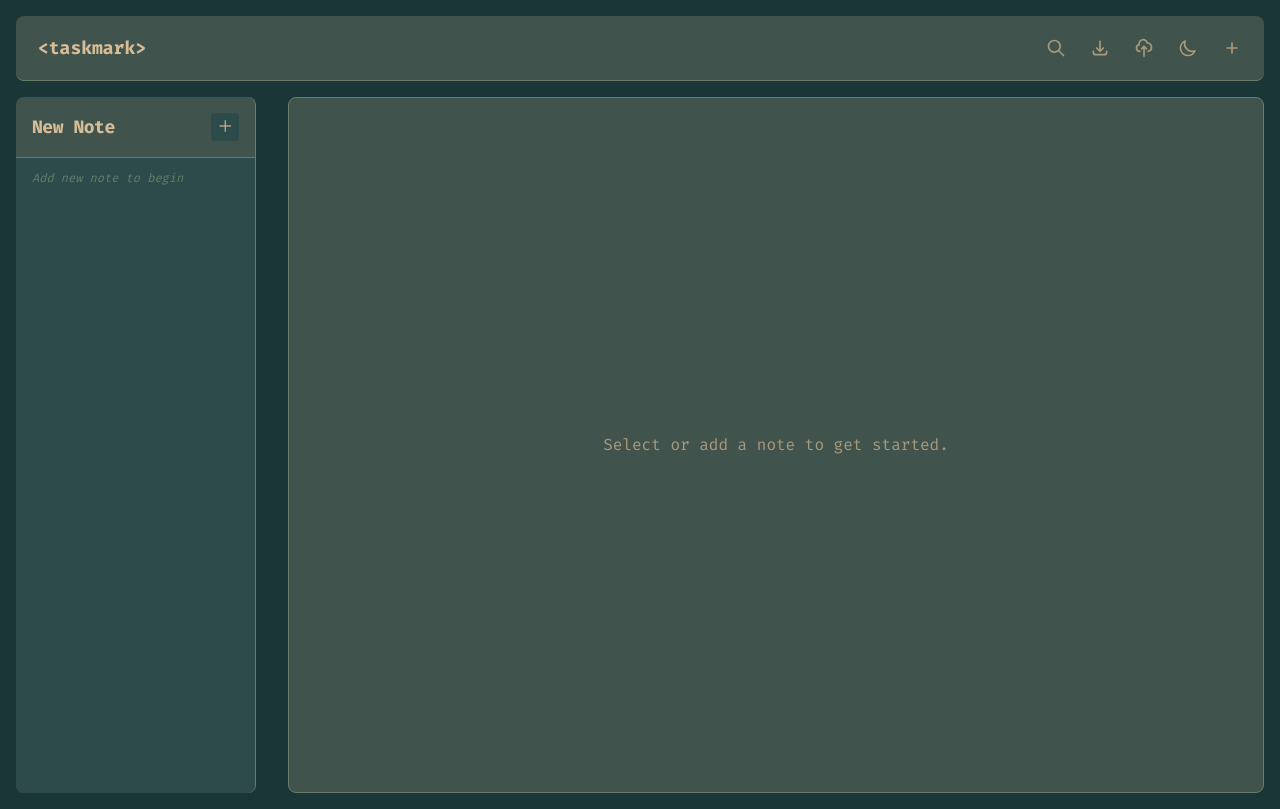
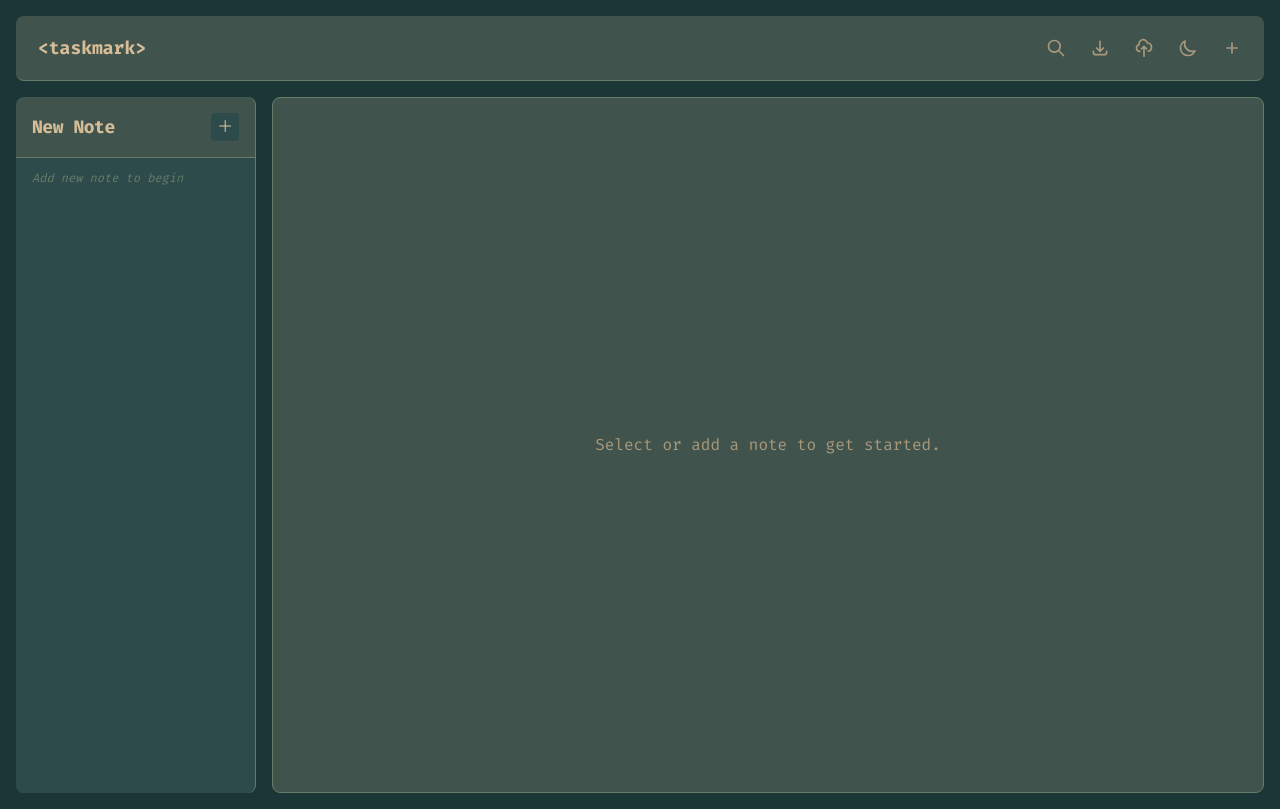
Before and after one commit to IkramUdDoula/taskmark, a React (Vite) app: page / in a window 1280 px wide. Built offline with nearby package versions, Linux system fonts and the light colour scheme.

Commit message:
UI Update

```diff
--- a/src/App.jsx
+++ b/src/App.jsx
@@ -490,11 +490,10 @@ const NotesApp = forwardRef(({ isMobileSidebarOpen, setIsMobileSidebarOpen, sear
         note-editor-container flex-1 relative flex flex-col
         bg-[var(--bg-secondary)] shadow-none
         m-4 p-4
-        border border-[var(--border)]
-        rounded-lg
-        font-mono
+        border border-[var(--border)] rounded-lg font-mono
         transition-opacity duration-300 ease-in-out
         ${isMobileSidebarOpen ? 'opacity-50 pointer-events-none sm:opacity-100 sm:pointer-events-auto' : 'opacity-100 pointer-events-auto'}
+        sm:ml-0
       `}>
         <NoteEditor note={selectedNote} onSave={handleSave} onDelete={handleDelete} />
       </main>
```
